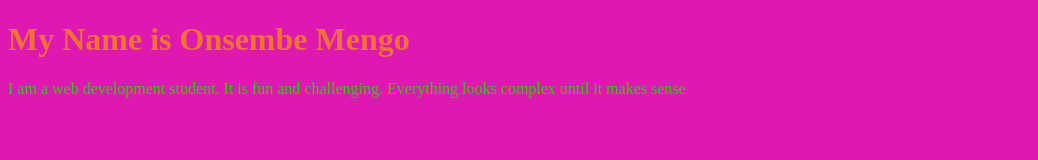
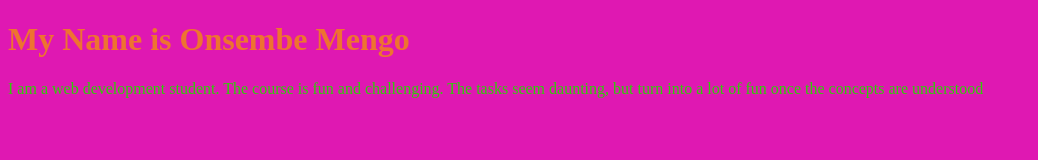
Before and after one commit to Sembemengo/Sembemengo.github.io, a plain HTML site: page index.html in a window 1280 px wide. Shown: the whole page, without its empty margins (0-1038 px from the left). Drawn offline with Linux system fonts and the light colour scheme.

Commit message:
Update index.html

```diff
--- a/index.html
+++ b/index.html
@@ -18,7 +18,7 @@
   </head>
   <body>
   <h1>My Name is Onsembe Mengo</h1>
-  <p>I am a web development student. It is fun and challenging. Everything looks complex until it makes sense</p>
+  <p>I am a web development student. The course is fun and challenging. The tasks seem daunting, but turn into a lot of fun once the concepts are understood</p>
   </body>
 
 
```
